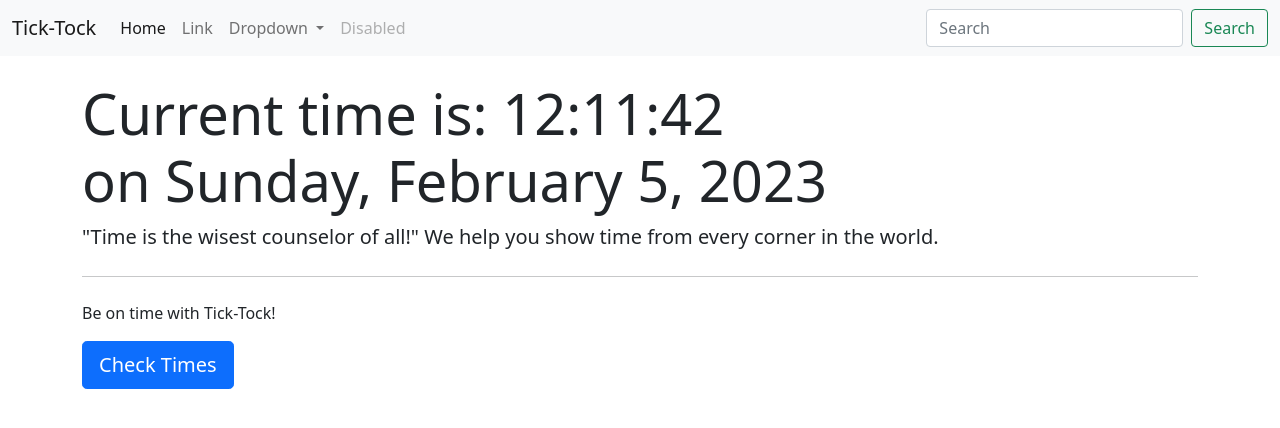
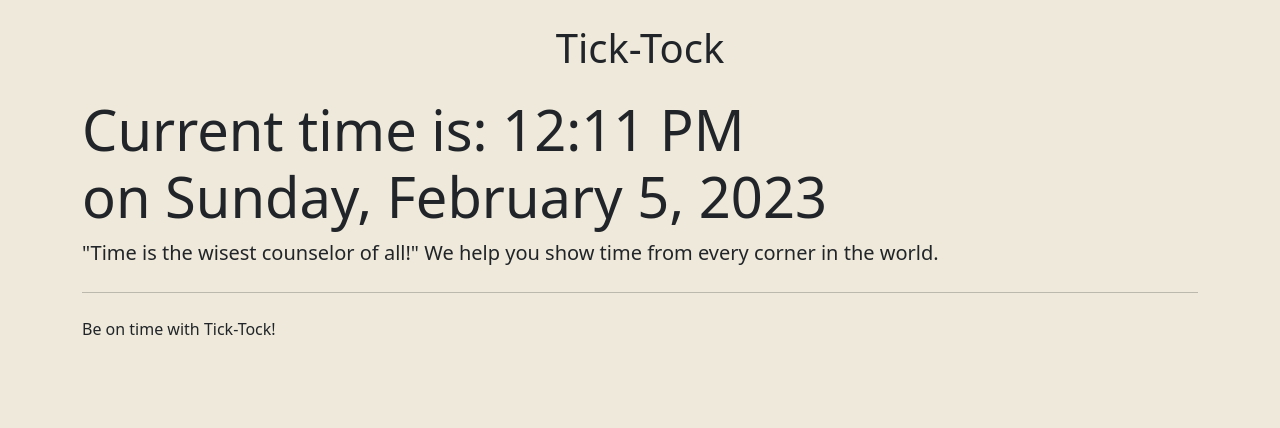
Before and after one commit to ShivamK2002/simpleCloclUsingJs, a plain HTML site: page index.html in a window 1280 px wide. Drawn offline with nearby package versions, Linux system fonts and the light colour scheme.

Commit message:
12-hr format

```diff
--- a/index.html
+++ b/index.html
@@ -4,72 +4,30 @@
 <head>
   <meta charset="utf-8">
   <meta name="viewport" content="width=device-width, initial-scale=1">
-
+  <link rel="icon" type="image/x-icon"
+    href="https://encrypted-tbn0.gstatic.com/images?q=tbn:ANd9GcSpGntss_Kx6b_Udga6QSIPNuhPfY2gNjUQ9A&usqp=CAU">
   <link href="https://cdn.jsdelivr.net/npm/bootstrap@5.1.3/dist/css/bootstrap.min.css" rel="stylesheet"
     integrity="sha384-1BmE4kWBq78iYhFldvKuhfTAU6auU8tT94WrHftjDbrCEXSU1oBoqyl2QvZ6jIW3" crossorigin="anonymous">
 
-  <title>Hello, world!</title>
+  <title>Tick-Tock</title>
 </head>
 
-<body>
-  <!--   <h1>Hello, world!</h1> -->
+<body style="background-color: #EEE9DA;">
 
-  <!-- Optional JavaScript; choose one of the two! -->
-
-  <!-- Option 1: Bootstrap Bundle with Popper -->
   <script src="https://cdn.jsdelivr.net/npm/bootstrap@5.1.3/dist/js/bootstrap.bundle.min.js"
     integrity="sha384-ka7Sk0Gln4gmtz2MlQnikT1wXgYsOg+OMhuP+IlRH9sENBO0LRn5q+8nbTov4+1p"
     crossorigin="anonymous"></script>
 
+  <h1 class="my-4 text-center">Tick-Tock</h1>
 
-  <nav class="navbar navbar-expand-lg navbar-light bg-light">
-    <div class="container-fluid">
-      <a class="navbar-brand" href="#">Tick-Tock</a>
-      <button class="navbar-toggler" type="button" data-bs-toggle="collapse" data-bs-target="#navbarSupportedContent"
-        aria-controls="navbarSupportedContent" aria-expanded="false" aria-label="Toggle navigation">
-        <span class="navbar-toggler-icon"></span>
-      </button>
-      <div class="collapse navbar-collapse" id="navbarSupportedContent">
-        <ul class="navbar-nav me-auto mb-2 mb-lg-0">
-          <li class="nav-item">
-            <a class="nav-link active" aria-current="page" href="#">Home</a>
-          </li>
-          <li class="nav-item">
-            <a class="nav-link" href="#">Link</a>
-          </li>
-          <li class="nav-item dropdown">
-            <a class="nav-link dropdown-toggle" href="#" id="navbarDropdown" role="button" data-bs-toggle="dropdown"
-              aria-expanded="false">
-              Dropdown
-            </a>
-            <ul class="dropdown-menu" aria-labelledby="navbarDropdown">
-              <li><a class="dropdown-item" href="#">Action</a></li>
-              <li><a class="dropdown-item" href="#">Another action</a></li>
-              <li>
-                <hr class="dropdown-divider">
-              </li>
-              <li><a class="dropdown-item" href="#">Something else here</a></li>
-            </ul>
-          </li>
-          <li class="nav-item">
-            <a class="nav-link disabled">Disabled</a>
-          </li>
-        </ul>
-        <form class="d-flex">
-          <input class="form-control me-2" type="search" placeholder="Search" aria-label="Search">
-          <button class="btn btn-outline-success" type="submit">Search</button>
-        </form>
-      </div>
-    </div>
-  </nav>
-  <div class="container my-4">
+  <div class="container mt-10">
     <div class="jumbotron">
       <h1 class="display-4">Current time is: <span id="time"></span></h1>
       <p class="lead">"Time is the wisest counselor of all!" We help you show time from every corner in the world.</p>
       <hr class="my-4">
       <p>Be on time with Tick-Tock!</p>
       <p class="lead">
-        <a class="btn btn-primary btn-lg" href="#" role="button">Check Times</a>
+
       </p>
     </div>
   </div>
@@ -81,16 +39,18 @@
 
       a = new Date();
       date = a.toLocaleDateString(undefined, options);
-      time = a.getHours() + ":" + a.getMinutes() + ":" + a.getSeconds();
+      time = a.toLocaleString('en-US', {hour: 'numeric', minute: 'numeric', hour12: true})
+
       document.getElementById('time').innerHTML = time + "<br> on " + date;
     }, 1000);
-  </script>
+
+
+    var audio = new Audio('music.mp3');
+    audio.play();
 
 
 
-
-
-
+  </script>
 
 
 </body>
--- a/style.css
+++ /dev/null
@@ -1,4 +0,0 @@
-html, body {
-  height: 100%;
-  width: 100%;
-}
```
Also changed, not shown: script.js (deleted), 1 other file.
